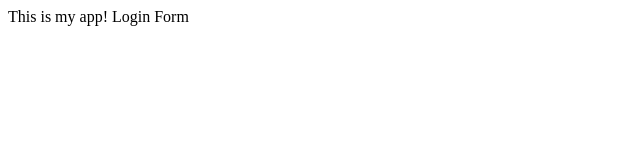
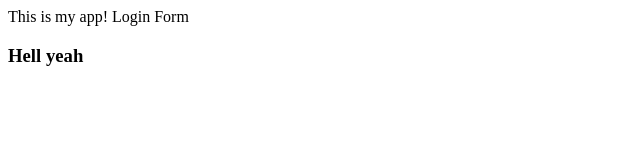
Before and after one commit to davidjons10/myappsample, a plain HTML site: page index.html in a window 1280 px wide. Shown: the whole page, without its empty margins (0-640 px from the left). Drawn offline with Linux system fonts and the light colour scheme.

Commit message:
edited homepage

```diff
--- a/index.html
+++ b/index.html
@@ -6,5 +6,6 @@
 	<body>
 		This is my app!
 		Login Form
+		<h3>Hell yeah</h3>
 	</body>
 </html>
```
